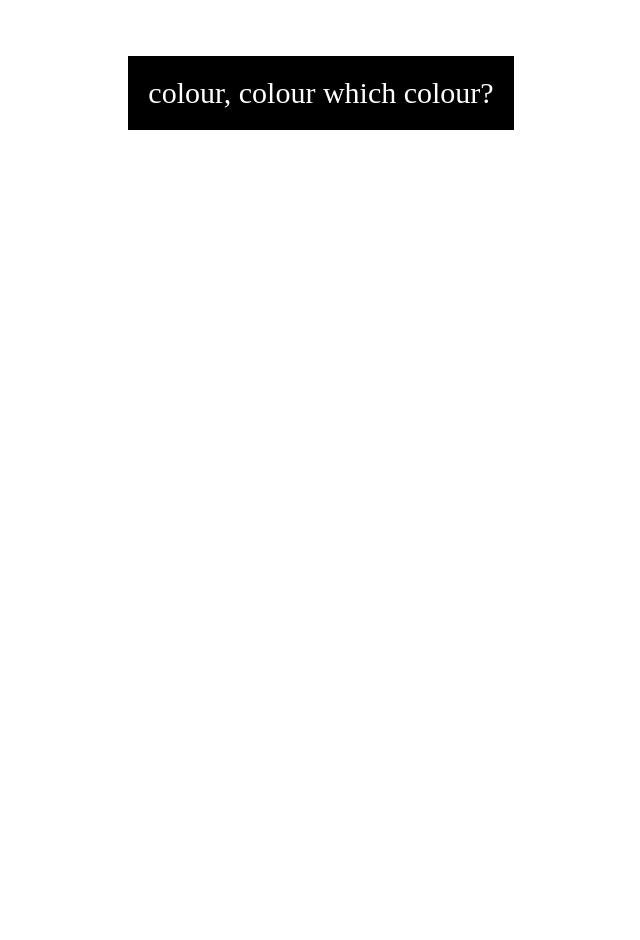
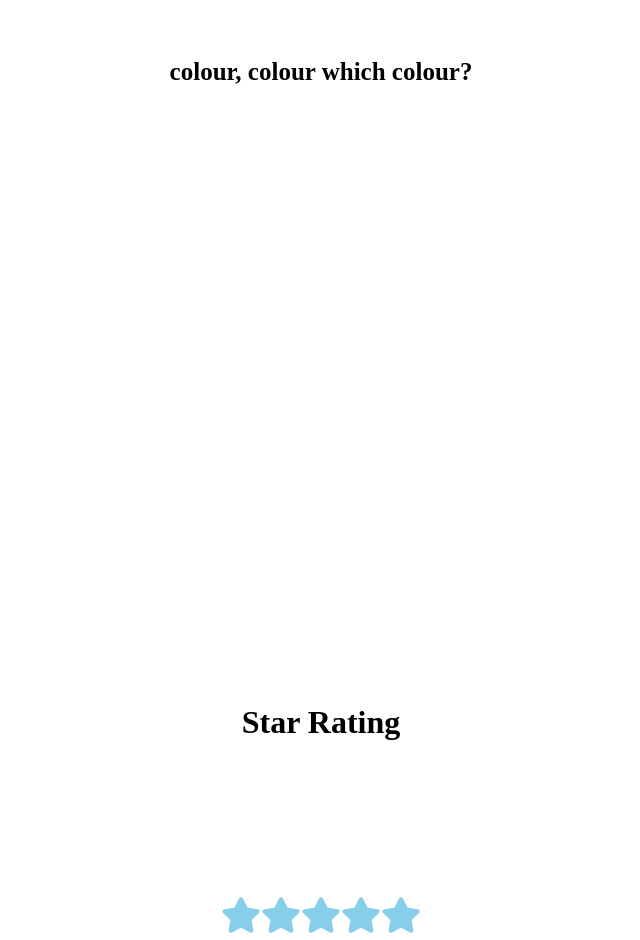
Before and after one commit to RuchiBadkur/react-practice-projects, a React (Create React App) app: page / in a window 1280 px wide. Shown: the part 1152-2092 px from the top of the page, without its empty margins (319-959 px from the left). Before the commit the page ends 1622 px from the top, so only its background shows below. Built offline with nearby package versions, Linux system fonts and the light colour scheme.

Commit message:
starrating component

```diff
--- a/package.json
+++ b/package.json
@@ -9,6 +9,7 @@
     "gh-pages": "^6.1.1",
     "react": "^18.3.1",
     "react-dom": "^18.3.1",
+    "react-icons": "^5.2.1",
     "react-scripts": "5.0.1",
     "web-vitals": "^2.1.4"
   },
--- a/public/index.html
+++ b/public/index.html
@@ -3,7 +3,7 @@
 <head>
     <meta charset="UTF-8">
     <meta name="viewport" content="width=device-width, initial-scale=1.0">
-    <title>Accordian</title>
+    <title>React Practice Projects</title>
 </head>
 <body>
     <div id="root"></div>
--- a/src/App.js
+++ b/src/App.js
@@ -2,12 +2,14 @@ import React from "react";
 import "./App.css";
 import Accordian from "./components/accordian/Accordian";
 import Random from "./components/random-color-generator/Random";
+import StarRating from "./components/star-rating/StarRating";
 
 const App = () => {
     return (
         <>
             <Accordian />
             <Random />
+            <StarRating noOfStars={5}/>
         </>
     )
 }
--- a/src/components/accordian/Accordian.js
+++ b/src/components/accordian/Accordian.js
@@ -10,14 +10,22 @@ const Accordian = () => {
 
     function handleSingleSelection(getCurrentId){
 
+        // setMultiple([]);
+
         // console.log(selected);
         // console.log("getCurrentId", getCurrentId);
+        document.querySelector("button").style.backgroundColor = "white";
+        document.querySelector("button").style.color = "rgb(157, 113, 161";
 
         setSelected(getCurrentId === selected ? null : getCurrentId);
     }
     // console.log(selected);
 
     function handleMultiSelection(getCurrentId){
+
+
+        document.querySelector("button").style.backgroundColor = "grey";
+        document.querySelector("button").style.color = "skyBlue";
         let copyMultiple = [...multiple];
         //to find double clicked or not in order to close the open tab
         const findIndexOfCurrentId = copyMultiple.indexOf(getCurrentId);
--- a/src/components/accordian/styles.css
+++ b/src/components/accordian/styles.css
@@ -19,6 +19,11 @@
     cursor: pointer;
     border: 3px solid skyblue;
     border-radius: 5px;
+}
+
+button:hover, button:active{
+    background-color: #3f3d3d;
+    color: skyblue;
 }
 
 .accordian {
--- a/src/components/random-color-generator/Random.js
+++ b/src/components/random-color-generator/Random.js
@@ -44,11 +44,14 @@ const Random = () => {
             <button onClick={hex} className="hex">Hex</button>
             <button onClick={rgb}  className="rgb">RGB</button>
 
+            <div style={{padding: "20px 0px", margin: "20px"}}>
+                <span style={{fontSize: "25px"}}>{color}</span>
+            </div>
+
             <div
                 style={{backgroundColor: color}}
                 className="color-box"
             >
-                <span>{color}</span>
             </div>
         </div>
     )
--- a/src/components/random-color-generator/styles.css
+++ b/src/components/random-color-generator/styles.css
@@ -1,13 +1,14 @@
 *{
     text-align: center;
+    box-sizing: border-box;
 }
 
 .container {
     height: 100vh;
-    margin-top: 22px;
+
 }
 
-button{
+button, span{
     margin: 20px;
     padding: 10px;
     font-weight: 600;
@@ -17,20 +18,18 @@ button{
 }
 
 .color-box {
-    width: 600px;
     max-width: 80vw;
-    height: 600px;
-    max-height: 80vh;
-    margin: auto;
+    height: 400px;
+    max-height: 40vh;
 }
 
-.color-box span{
+/* span{
     display: inline-block;
     background-color: black;
     color: white;
-    font-size: 30px;
+    font-size: 20px;
     font-weight: 200;
     padding: 20px;
-    margin: 45% auto;
+    margin: auto;
     border: 2px solid white;
-}
+} */
--- /dev/null
+++ b/src/components/star-rating/StarRating.js
@@ -0,0 +1,55 @@
+import React, {useState} from "react";
+import {FaStar} from "react-icons/fa";
+import "./styles.css";
+
+const StarRating = ({noOfStars = 5}) => {
+
+    const [rating, setRating] = useState(0);
+    const [hover, setHover] = useState(0);
+
+    function handleMouseClick( getCurrentIndex){
+        setRating(getCurrentIndex);
+
+    }
+
+    function handleMouseOver(getCurrentIndex){
+        setHover(getCurrentIndex);
+    }
+
+    function handleMouseLeave(){
+        // console.log(getCurrentIndex);
+        setHover(rating);
+    }
+
+
+    return (
+        <div className="container">
+            <h1>Star Rating</h1>
+            {
+            [...Array(noOfStars)].map((_,index) =>{
+                index += 1;
+
+                return(
+                    <FaStar
+                    key={index}
+                    className={index <= (hover || rating) ? "active" : "inactive"}
+                    size={40}
+                    onClick={()=>handleMouseClick(index)}
+                    onMouseOver={()=>handleMouseOver(index)}
+                    onMouseLeave={()=>handleMouseLeave(index)}
+                    />
+                    /*<span
+                    style={{width: "40px", height: "40px", borderRadius: "50%", backgroundColor: "skyBlue", display: "inline-block", margin: " 1%"}}
+                    key={index}
+                    className="circle"
+                    >
+                    </span>*/
+                )
+            })
+
+            }
+        </div >
+    )
+}
+
+export default StarRating;
--- /dev/null
+++ b/src/components/star-rating/styles.css
@@ -0,0 +1,17 @@
+.container {
+    width: 100vw;
+    height: 100vh;
+    padding: 20%;
+}
+
+h1{
+    margin-bottom: 20%;
+}
+
+.active {
+    color: yellow;
+}
+
+.inactive {
+    color: skyblue;
+}
```
Also changed, not shown: 2 other files (tests, documents, lock files or other folders).
